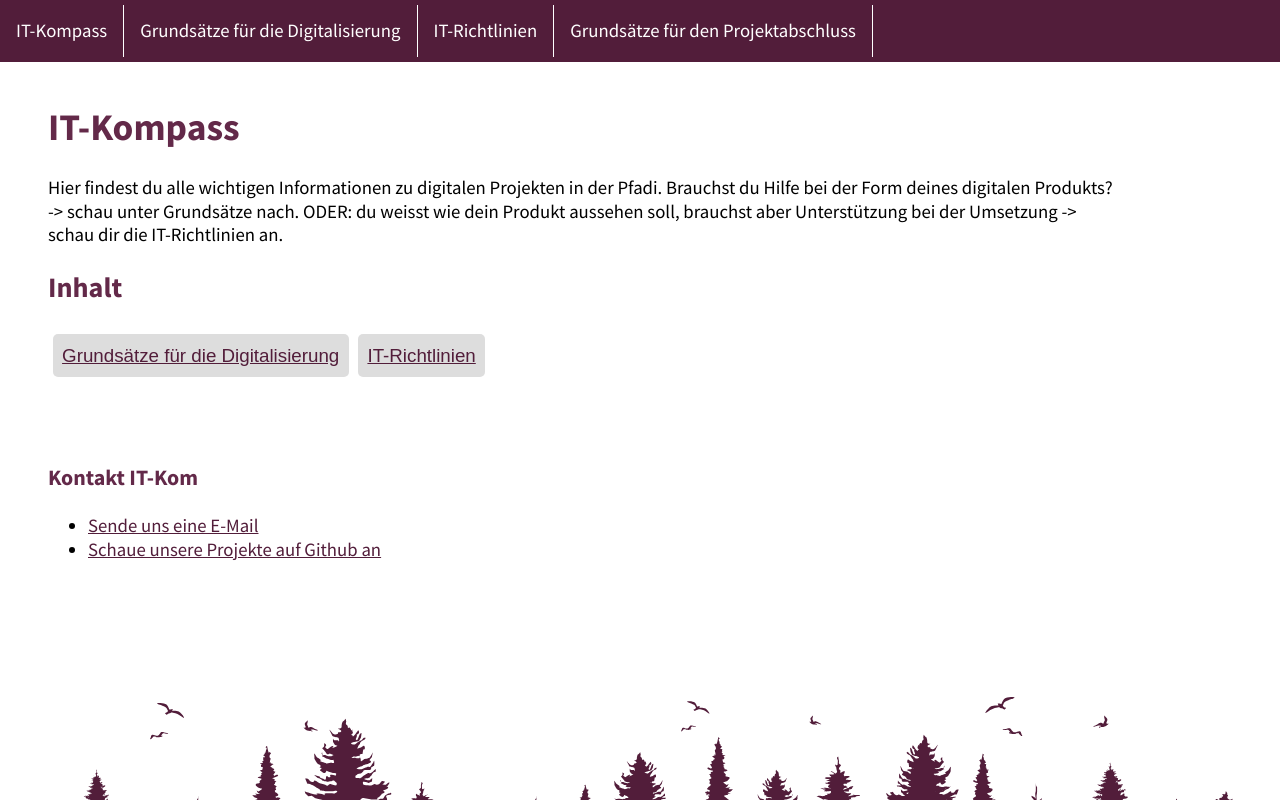
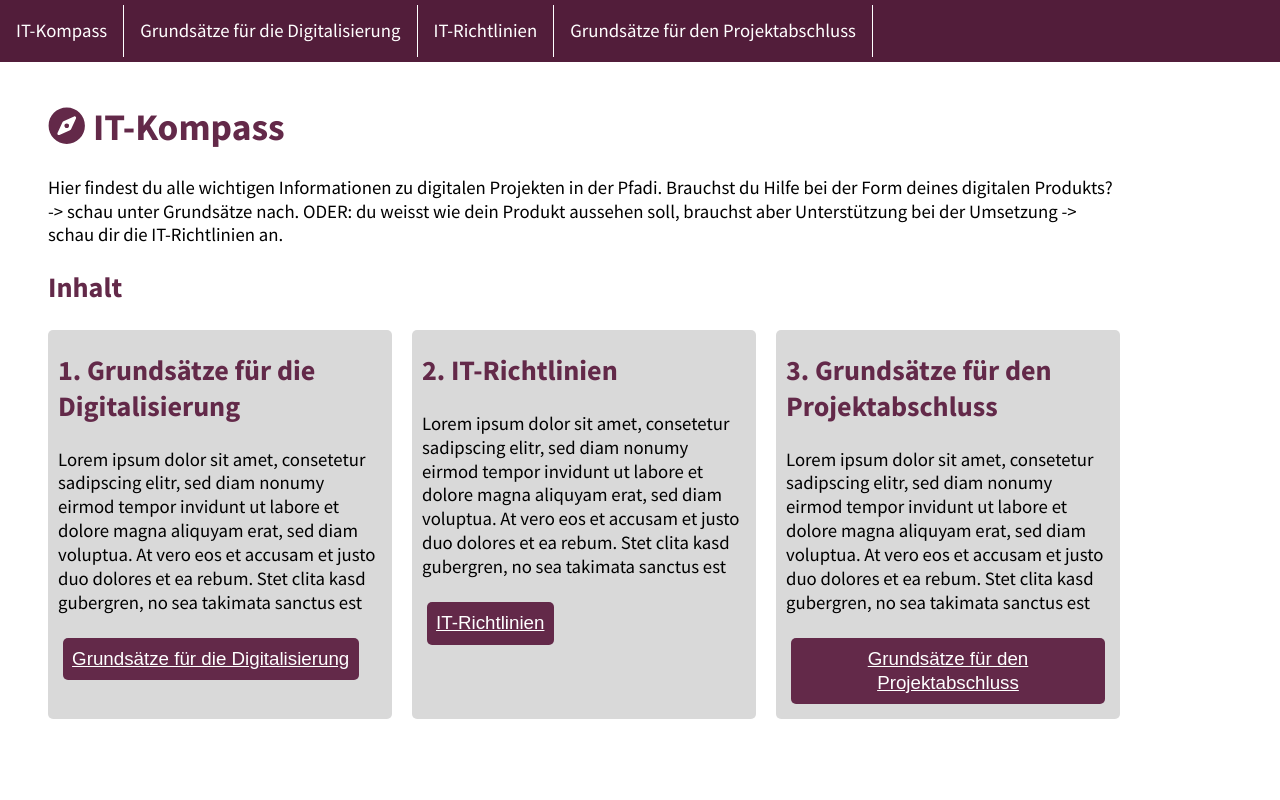
Before and after one commit to scout-ch/it-guidelines, a React (Create React App) app: page / in a window 1280 px wide. Shown: the top 800 px of the page. Built offline with nearby package versions, Linux system fonts and the light colour scheme.

Commit message:
add new layout for the three pages

```diff
--- /dev/null
+++ b/src/pages/CompletionPage.tsx
@@ -0,0 +1,37 @@
+// import styled from '@emotion/styled'
+import React from 'react'
+import { Helmet } from 'react-helmet'
+import { A, Box, Infobox, MainContainer, Ul } from '../App'
+import { useTranslation } from 'react-i18next'
+import {
+  Link,
+} from "react-router-dom";
+
+
+export default function CompletionPage() {
+  const { t } = useTranslation()
+
+  return <MainContainer>
+  <Helmet>
+    <title>{t('completion_page.title')}</title>
+  </Helmet>
+    <h1>{t('completion_page.title')}</h1>
+    <p>{t('completion_page.introduction')}</p>
+    <Infobox>
+      {t('completion_page.complete_project')}{' '}
+      <Link to="/digitalisation/new-project">{t('new_project_completion_page.title')}</Link>
+    </Infobox>
+    <h2>{t('completion_page.content')}</h2>
+
+    <Box>
+      <div>
+        <h3>{t('completion_page.downloads')}</h3>
+        <Ul>
+          <li><A href={process.env.PUBLIC_URL + '/docs/guidelines_de.pdf'} download>Hilfsblatt DE</A></li>
+          {/* <li><A href={process.env.PUBLIC_URL + '/docs/guidelines_fr.pdf'} download>Lignes directrices FR</A></li> */}
+        </Ul>
+      </div>
+    </Box>
+
+  </MainContainer>
+}
--- a/src/pages/HomePage.tsx
+++ b/src/pages/HomePage.tsx
@@ -7,6 +7,7 @@ import styled from '@emotion/styled'
 import {
   Link,
 } from "react-router-dom";
+import { FontAwesomeIcon } from '@fortawesome/react-fontawesome'
 
 export const Button = styled.button`
   font-size: 1em;
@@ -25,12 +26,30 @@ export const Button = styled.button`
   }
 `
 
+const Card = styled.div`
+  background-color: rgba(128,128,128, 0.3);
+  border-radius: 5px;
+  padding: 0 10px 10px 10px;
+  flex-grow: 1;
+  flex-shrink: 1;
+  flex-basis: 0;
+
+  button {
+    background-color: var(--color-primary-light);
+    a {
+      color: white;
+    }
+  }
+`
+
 export const ButtonContainer = styled.div`
   display: flex;
   flex-wrap: wrap;
+  gap: 20px;
 
   @media (max-width: 420px) {
     flex-direction: column;
+    gap: 10px;
   }
 `
 
@@ -41,13 +60,38 @@ export default function HomePage() {
     <Helmet>
       <title>{t('home_page.title')}</title>
     </Helmet>
-    <h1>{t('home_page.title')}</h1>
+    <h1><FontAwesomeIcon icon="compass" /> {t('home_page.title')}</h1>
     <p>{t('home_page.introduction')}</p>
     <p>
       <h2>{t('home_page.content')}</h2>
       <ButtonContainer>
-        <Button><Link to="/digitalisation">{t('home_page.digitalisation')}</Link></Button>
-        <Button><Link to="/it-guidelines">{t('home_page.it_guidelines')}</Link></Button>
+        <Card>
+          <h2>1. {t('home_page.digitalisation')}</h2>
+          <p>
+          Lorem ipsum dolor sit amet, consetetur sadipscing elitr, sed diam nonumy eirmod tempor
+           invidunt ut labore et dolore magna aliquyam erat, sed diam voluptua. At vero eos et accusam
+            et justo duo dolores et ea rebum. Stet clita kasd gubergren, no sea takimata sanctus est
+          </p>
+          <Button><Link to="/digitalisation">{t('home_page.digitalisation')}</Link></Button>
+        </Card>
+        <Card>
+          <h2>2. {t('home_page.it_guidelines')}</h2>
+          <p>
+          Lorem ipsum dolor sit amet, consetetur sadipscing elitr, sed diam nonumy eirmod tempor
+           invidunt ut labore et dolore magna aliquyam erat, sed diam voluptua. At vero eos et accusam
+            et justo duo dolores et ea rebum. Stet clita kasd gubergren, no sea takimata sanctus est
+          </p>
+          <Button><Link to="/it-guidelines">{t('home_page.it_guidelines')}</Link></Button>
+        </Card>
+        <Card>
+          <h2>3. {t('home_page.completion')}</h2>
+          <p>
+          Lorem ipsum dolor sit amet, consetetur sadipscing elitr, sed diam nonumy eirmod tempor
+           invidunt ut labore et dolore magna aliquyam erat, sed diam voluptua. At vero eos et accusam
+            et justo duo dolores et ea rebum. Stet clita kasd gubergren, no sea takimata sanctus est
+          </p>
+          <Button><Link to="/completion">{t('home_page.completion')}</Link></Button>
+        </Card>
       </ButtonContainer>
     </p>
 
--- a/src/pages/ItGuidelinesPage.tsx
+++ b/src/pages/ItGuidelinesPage.tsx
@@ -28,6 +28,7 @@ export default function ItGuidelinesPage() {
         <li><Link to="/it-guidelines/security">{t('it_guidelines_page.information_security')}</Link></li>
         <li><Link to="/it-guidelines/acquisition">{t('it_guidelines_page.acquisition')}</Link></li>
         <li><Link to="/it-guidelines/community">{t('it_guidelines_page.community')}</Link></li>
+        <li><Link to="/it-guidelines/organisation">{t('it_guidelines_page.organisation')}</Link></li>
       </ul>
     </p>
     <Box>
--- a/src/pages/digitalisation/DocumentationPage.tsx
+++ b/src/pages/digitalisation/DocumentationPage.tsx
@@ -1,7 +1,7 @@
 // import styled from '@emotion/styled'
 import React from 'react'
 import { Helmet } from 'react-helmet'
-import { MainContainer } from '../../App'
+import { MainContainer, NavLocation } from '../../App'
 import { useTranslation } from 'react-i18next'
 
 
@@ -12,6 +12,8 @@ export default function DocumentationPage() {
   <Helmet>
     <title>{t('documentation_page.title')}</title>
   </Helmet>
+  <NavLocation>{`${t('it_guidelines_page.title')} - ${t('documentation_page.title')}`}</NavLocation>
+
     <h1>{t('documentation_page.title')}</h1>
     <p>{t('documentation_page.introduction')}</p>
 
```
